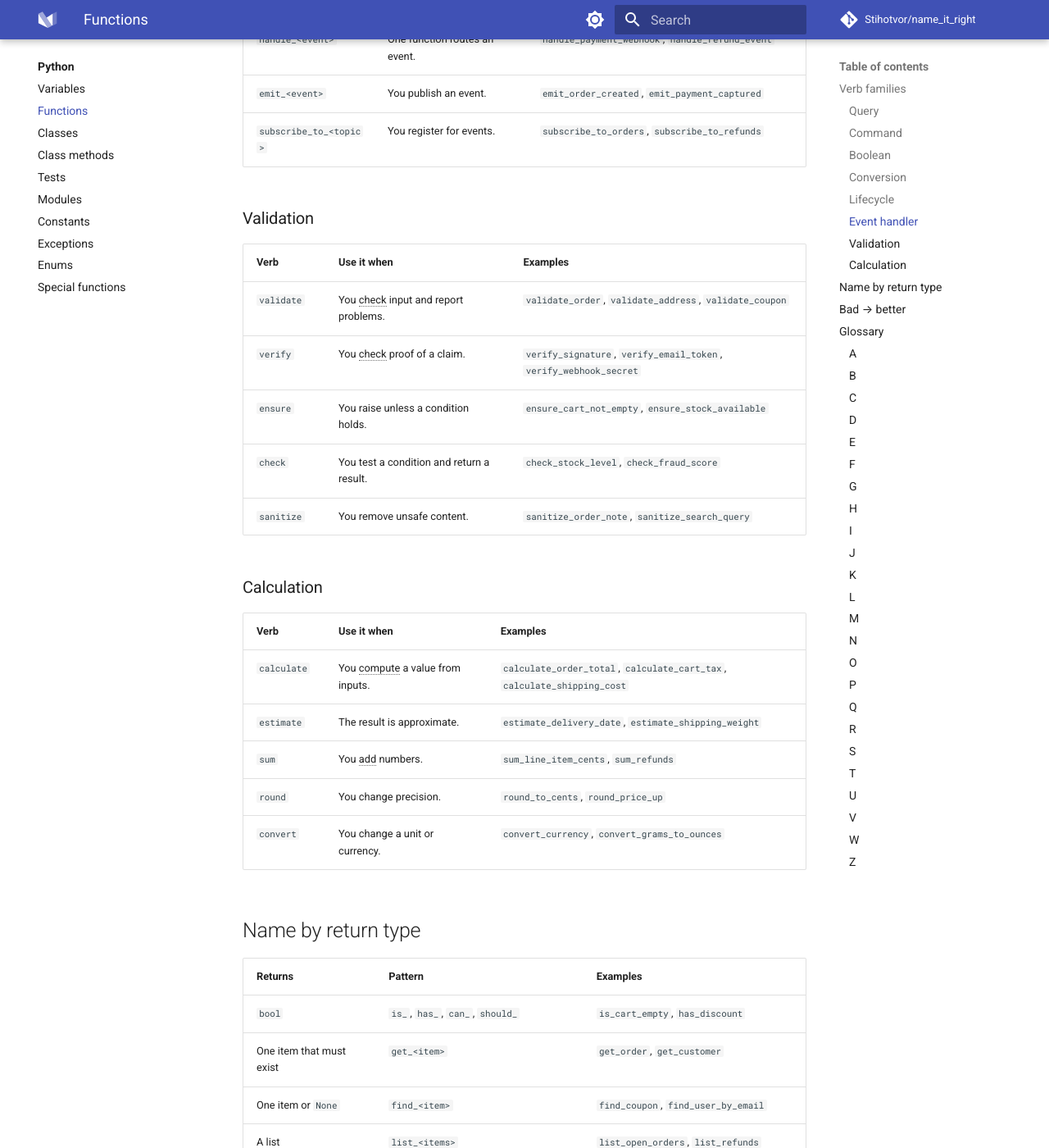
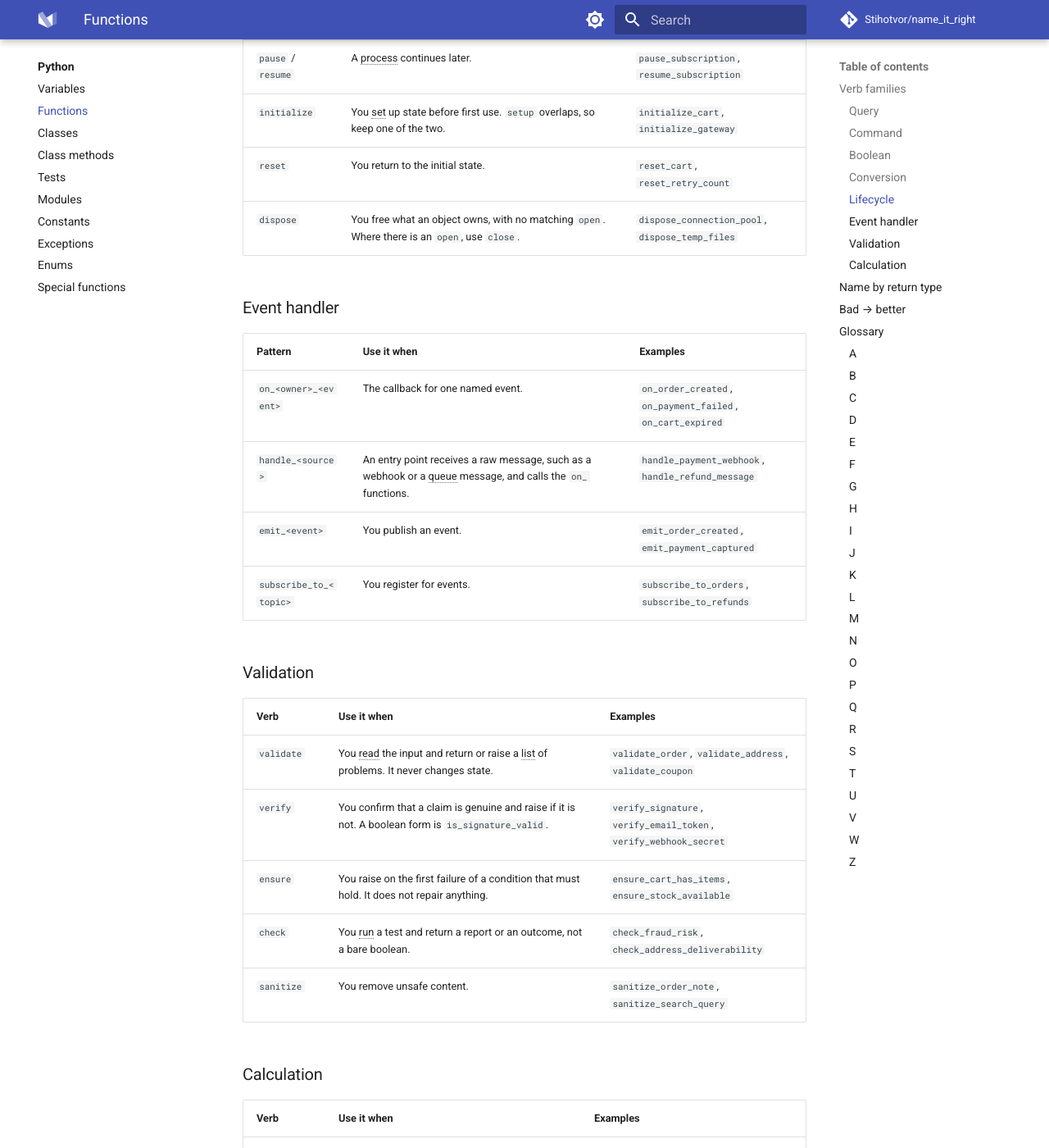
Before and after one commit to Stihotvor/name_it_right, an MkDocs documentation site: the page built from docs/python/functions.md, in a window 1280 px wide and 1400 px high, scrolled down 4321 px. Shown: the whole window at 82% size. Built offline with MkDocs 1.6.1 and Material for MkDocs 9.7.7, drawn with Linux system fonts in a browser that asks for light colours; comment, search, counter and statistics services are not loaded; some of the changed text lies outside the part shown.

Commit message:
docs(09): fix review findings in Python functions
Co-Authored-By: Claude Sonnet 5.5 <noreply@anthropic.com>

````diff
--- a/docs/python/functions.md
+++ b/docs/python/functions.md
@@ -32,7 +32,7 @@
 !!! tip "Useful tips"
 
     - Good function arguments can help to shorten the function name: `add_car_to_catalog(name: str)` → `add_car_to(catalog: Catalog)`
-    - Pick one verb per operation and never mix. If the codebase uses `fetch_`, use `fetch_` everywhere — no `retrieve_` or `get_`.
+    - Pick one verb per operation and never mix. If the codebase uses `fetch_` for remote reads, use `fetch_` for all remote reads — no `retrieve_`.
     - Use the module name to shorten function names:
     ```py
     # Before
@@ -61,19 +61,21 @@
 
 ## Verb families
 
-Choose one verb per operation and keep it in the whole code base. The tables group the verbs by the job they do. For the word order inside a name, see [Action and context](../patterns/action-context.md). For the full verb list, see the [Glossary](#glossary) below and the [master glossary](../common/references-and-glossary.md).
+Choose one verb per operation and keep it in the whole code base. The tables group the verbs by the job they do. For the word order inside a name, see [Action and context](../patterns/action-context.md). For more verbs, see the [Glossary](#glossary) below and the [master glossary](../common/references-and-glossary.md).
 
 ### Query
 
 | Verb | Use it when | Examples |
 |---|---|---|
-| `get` | You read known data cheaply, and the data exists. | `get_order`, `get_user_email`, `get_order_total` |
-| `find` | You search, and no result is a normal answer. | `find_user_by_email`, `find_product_by_sku`, `find_open_cart` |
+| `get` | You read data from memory or by a cheap lookup. It raises an error if the item is missing, unlike `dict.get`. | `get_order`, `get_user_email`, `get_order_total` (a stored value) |
+| `find` | You return one item by key or criteria, or `None`. No result is a normal answer. | `find_user_by_email`, `find_product_by_sku`, `find_open_cart` |
 | `list` | You return a collection, often filtered or paged. | `list_open_orders`, `list_active_discounts`, `list_user_addresses` |
-| `fetch` | You read from a remote or slow source. | `fetch_exchange_rates`, `fetch_carrier_tracking`, `fetch_customer_profile` |
-| `load` | You read stored data into memory. | `load_cart`, `load_pricing_rules`, `load_tax_table` |
-| `search` | You look for matches in text or a large set. | `search_products`, `search_orders_by_note` |
+| `fetch` | You read over a network or from a slow API. | `fetch_exchange_rates`, `fetch_carrier_tracking`, `fetch_customer_profile` |
+| `load` | You read stored data from a file or a database into memory. | `load_cart`, `load_pricing_rules`, `load_tax_table` |
+| `search` | You return many matches, possibly ranked, as a list. | `search_products`, `search_orders_by_note` |
 | `count` | You return the number of matches. | `count_open_orders`, `count_unread_notices` |
+
+One rule decides between the read verbs: `get` for memory or a cheap lookup, `load` for local storage, `fetch` for a network or a slow API. Do not use `get_` and `fetch_` for the same operation.
 
 ### Command
 
@@ -81,6 +83,7 @@ Choose one verb per operation and keep it in the whole code base. The tables gro
 |---|---|---|
 | `create` | You make a new record. | `create_order`, `create_refund`, `create_shipment` |
 | `update` | You change a record. | `update_shipping_address`, `update_cart_item`, `update_payment_method` |
+| `save` | You persist a record, new or changed. It pairs with `load`. | `save_order`, `save_cart`, `save_user` |
 | `delete` | You remove a record. | `delete_expired_carts`, `delete_draft_order`, `delete_saved_card` |
 | `cancel` | You stop a planned or running operation. | `cancel_order`, `cancel_subscription`, `cancel_shipment` |
 | `send` | You cause a message to go out. | `send_receipt_email`, `send_shipping_notice`, `send_payment_reminder` |
@@ -95,7 +98,9 @@ Choose one verb per operation and keep it in the whole code base. The tables gro
 | `has_` | You check ownership. | `has_discount`, `has_saved_card`, `has_open_order` |
 | `can_` | You check ability or permission. | `can_cancel_order`, `can_refund_payment`, `can_ship_express` |
 | `should_` | You check a decision. | `should_retry_payment`, `should_send_receipt` |
-| `must_` | You check a requirement. | `must_verify_address`, `must_accept_terms` |
+| `must_` | You check a requirement. | `must_validate_address`, `must_accept_terms` |
+
+For all boolean prefixes, including `was_`, `will_` and `allows_`, see [Booleans, collections, units and time](../patterns/booleans-collections-units-time.md).
 
 ### Conversion
 
@@ -112,19 +117,19 @@ Choose one verb per operation and keep it in the whole code base. The tables gro
 
 | Verb | Use it when | Examples |
 |---|---|---|
-| `open` / `close` | You hold a resource. | `open_session`, `close_session`, `open_connection` |
-| `start` / `stop` | You run a process. | `start_worker`, `stop_worker`, `start_checkout` |
+| `open` / `close` | You acquire and release a resource, as a pair. | `open_session`, `close_session`, `open_connection` |
+| `start` / `stop` | You run a process. | `start_worker`, `stop_worker`, `start_scheduler` |
 | `pause` / `resume` | A process continues later. | `pause_subscription`, `resume_subscription` |
-| `initialize` | You set up state once. | `initialize_cart`, `initialize_gateway` |
+| `initialize` | You set up state before first use. `setup` overlaps, so keep one of the two. | `initialize_cart`, `initialize_gateway` |
 | `reset` | You return to the initial state. | `reset_cart`, `reset_retry_count` |
-| `dispose` | You release what an object owns. | `dispose_connection_pool`, `dispose_temp_files` |
+| `dispose` | You free what an object owns, with no matching `open`. Where there is an `open`, use `close`. | `dispose_connection_pool`, `dispose_temp_files` |
 
 ### Event handler
 
 | Pattern | Use it when | Examples |
 |---|---|---|
-| `on_<owner>_<event>` | A function reacts to an event. | `on_order_created`, `on_payment_failed`, `on_cart_expired` |
-| `handle_<event>` | One function routes an event. | `handle_payment_webhook`, `handle_refund_event` |
+| `on_<owner>_<event>` | The callback for one named event. | `on_order_created`, `on_payment_failed`, `on_cart_expired` |
+| `handle_<source>` | An entry point receives a raw message, such as a webhook or a queue message, and calls the `on_` functions. | `handle_payment_webhook`, `handle_refund_message` |
 | `emit_<event>` | You publish an event. | `emit_order_created`, `emit_payment_captured` |
 | `subscribe_to_<topic>` | You register for events. | `subscribe_to_orders`, `subscribe_to_refunds` |
 
@@ -132,32 +137,32 @@ Choose one verb per operation and keep it in the whole code base. The tables gro
 
 | Verb | Use it when | Examples |
 |---|---|---|
-| `validate` | You check input and report problems. | `validate_order`, `validate_address`, `validate_coupon` |
-| `verify` | You check proof of a claim. | `verify_signature`, `verify_email_token`, `verify_webhook_secret` |
-| `ensure` | You raise unless a condition holds. | `ensure_cart_not_empty`, `ensure_stock_available` |
-| `check` | You test a condition and return a result. | `check_stock_level`, `check_fraud_score` |
+| `validate` | You read the input and return or raise a list of problems. It never changes state. | `validate_order`, `validate_address`, `validate_coupon` |
+| `verify` | You confirm that a claim is genuine and raise if it is not. A boolean form is `is_signature_valid`. | `verify_signature`, `verify_email_token`, `verify_webhook_secret` |
+| `ensure` | You raise on the first failure of a condition that must hold. It does not repair anything. | `ensure_cart_has_items`, `ensure_stock_available` |
+| `check` | You run a test and return a report or an outcome, not a bare boolean. | `check_fraud_risk`, `check_address_deliverability` |
 | `sanitize` | You remove unsafe content. | `sanitize_order_note`, `sanitize_search_query` |
 
 ### Calculation
 
 | Verb | Use it when | Examples |
 |---|---|---|
-| `calculate` | You compute a value from inputs. | `calculate_order_total`, `calculate_cart_tax`, `calculate_shipping_cost` |
+| `calculate` | You compute a value from inputs. Prefer `calculate_` to `compute_`. | `calculate_order_total`, `calculate_cart_tax`, `calculate_shipping_cost` |
 | `estimate` | The result is approximate. | `estimate_delivery_date`, `estimate_shipping_weight` |
-| `sum` | You add numbers. | `sum_line_item_cents`, `sum_refunds` |
+| `sum` | You add numbers. It is a narrow case of `calculate`. | `sum_line_item_cents`, `sum_refunds` |
 | `round` | You change precision. | `round_to_cents`, `round_price_up` |
-| `convert` | You change a unit or currency. | `convert_currency`, `convert_grams_to_ounces` |
+| `convert` | You change a currency with a rate. For other units, use the `_to_` form: `grams_to_ounces`. | `convert_currency`, `convert_price_to_eur` |
 
 ## Name by return type
 
 | Returns | Pattern | Examples |
 |---|---|---|
-| `bool` | `is_`, `has_`, `can_`, `should_` | `is_cart_empty`, `has_discount` |
+| `bool` | `is_`, `has_`, `can_`, `should_`, `must_` | `is_cart_empty`, `has_discount` |
 | One item that must exist | `get_<item>` | `get_order`, `get_customer` |
 | One item or `None` | `find_<item>` | `find_coupon`, `find_user_by_email` |
-| A list | `list_<items>` | `list_open_orders`, `list_refunds` |
+| A list | `list_<items>`, `search_<items>` | `list_open_orders`, `search_products` |
 | A number | `count_<items>`, `calculate_<value>` | `count_open_orders`, `calculate_order_total` |
-| A new object | `create_<thing>`, `build_<thing>` | `create_order`, `build_invoice` |
+| A new object | `create_<thing>` (stored), `build_<thing>` (in memory only) | `create_order`, `build_invoice` |
 | Nothing | a verb for the side effect | `cancel_order`, `send_receipt_email` |
 | An iterator | `iter_<items>` | `iter_order_rows`, `iter_pending_refunds` |
 | A converted value | `<source>_to_<target>`, `parse_`, `format_` | `order_to_invoice`, `parse_price` |
@@ -168,16 +173,16 @@ Choose one verb per operation and keep it in the whole code base. The tables gro
 |---|---|---|
 | `order_cancel()` | `cancel_order()` | Verb first reads as a command. |
 | `check_stock(sku)` returning a boolean | `is_in_stock(sku)` | A boolean function uses `is_`, `has_`, `can_` or `should_`. |
-| `do_checkout()` | `complete_checkout()` | `do` adds no meaning. |
+| `do_checkout()` (if it completes the checkout) | `complete_checkout()` | `do` adds no meaning. |
 | `get_and_save_user()` | `get_user()` and `save_user()` | `and` often hides two jobs. |
 | `get_coupon()` that may return `None` | `find_coupon()` | `find` says that no result is a normal answer. |
 | `get_all_orders()` that returns a list | `list_orders()` | `list` states the return shape. |
-| `fetch_total()` that adds numbers | `calculate_order_total()` | `fetch` suggests a remote read. |
+| `fetch_total()` that adds numbers locally | `calculate_order_total()` | `fetch` suggests a remote read. |
 | `validate_order()` that saves | `validate_order()` and `save_order()` | A check must not change state. |
-| `handle_data(order)` | `apply_coupon(order)` | Name the action, not the act of dealing with it. |
-| `process()` | `capture_payment()` | `process` hides the action. |
-| `convert(order)` | `order_to_invoice(order)` | Name both the source and the target. |
-| `email(order)` | `send_order_email(order)` | `email` could be a noun or a verb. |
+| `handle_data(order)` (if it applies a coupon) | `apply_coupon(order)` | Bare `handle_` names no action. |
+| `process()` (if it captures a payment) | `capture_payment()` | `process` hides the action. |
+| bare `convert(order)` (if it builds an invoice) | `order_to_invoice(order)` | Name both the source and the target. |
+| `email(order)` (if it sends an email) | `send_order_email(order)` | `email` could be a noun or a verb. |
 
 !!! info "See also"
 
@@ -448,7 +453,7 @@ Choose one verb per operation and keep it in the whole code base. The tables gro
 *[validate]: Check that data meets required constraints or rules
 *[build]: Construct a complex object step by step, often with configuration
 *[cancel]: Abort a planned or running operation before completion
-*[check]: Test a condition and return a boolean result
+*[check]: Run a test and return a report or an outcome
 *[clean]: Remove temporary, invalid, or unwanted data
 *[close]: Release an open resource or connection
 *[configure]: Set up an object or system with given parameters
@@ -494,13 +499,13 @@ Choose one verb per operation and keep it in the whole code base. The tables gro
 *[unlock]: Remove an access restriction from a resource
 *[update]: Modify an existing entity with new values
 *[write]: Write data to storage, a stream, or an output
-*[calculate]: Compute a value from inputs by following fixed rules
-*[dispose]: Release the resources that an object owns
+*[calculate]: Compute a value from inputs by following fixed rules (preferred over compute)
+*[dispose]: Free what an object owns, when there is no matching open
 *[emit]: Publish an event or signal to its listeners
-*[ensure]: Raise an error unless a condition holds
+*[ensure]: Raise on the first failure of a condition that must hold
 *[estimate]: Produce an approximate value
-*[initialize]: Set up state once, before first use
+*[initialize]: Set up state before first use
 *[reset]: Return an object to its initial state
-*[send]: Cause a message or request to go to a destination
+*[send]: Cause a message to go out to a recipient or destination
 *[sum]: Add numbers into one total
-*[verify]: Check proof of a claim, such as a signature or a token
+*[verify]: Confirm that a claim, such as a signature or a token, is genuine, or raise if it is not
````
Also changed, not shown: other parts of docs/python/functions.md (+3 -3 lines).
